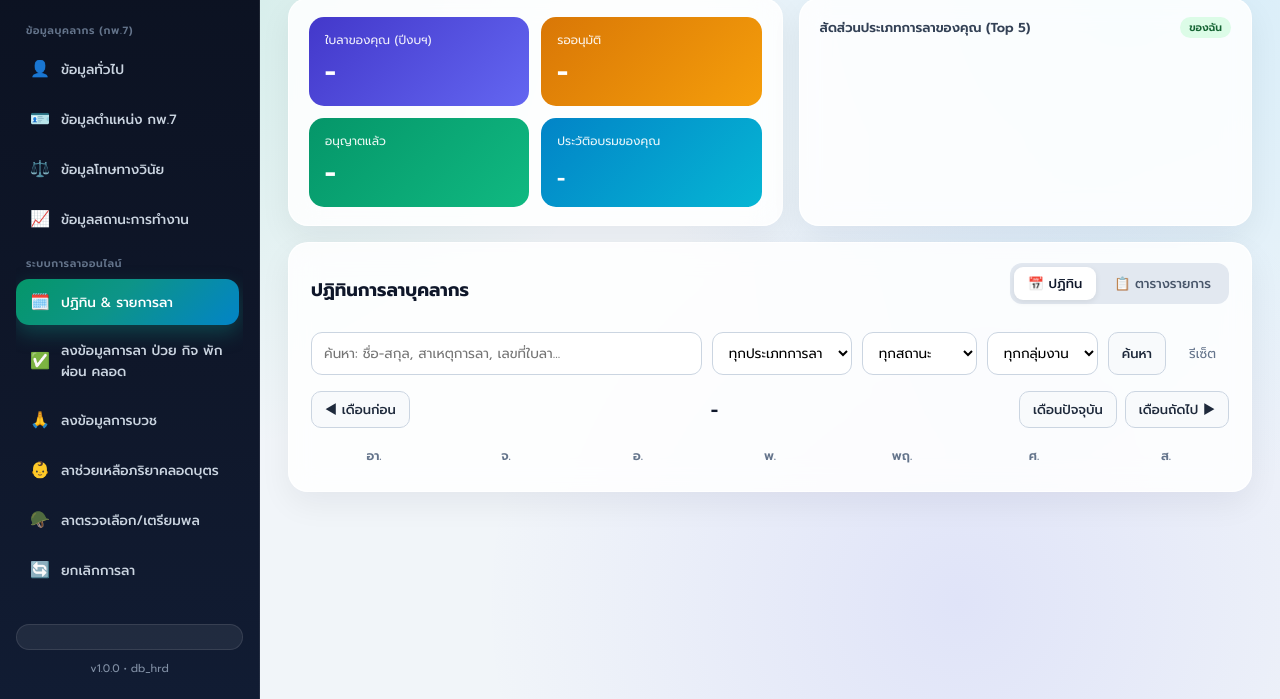
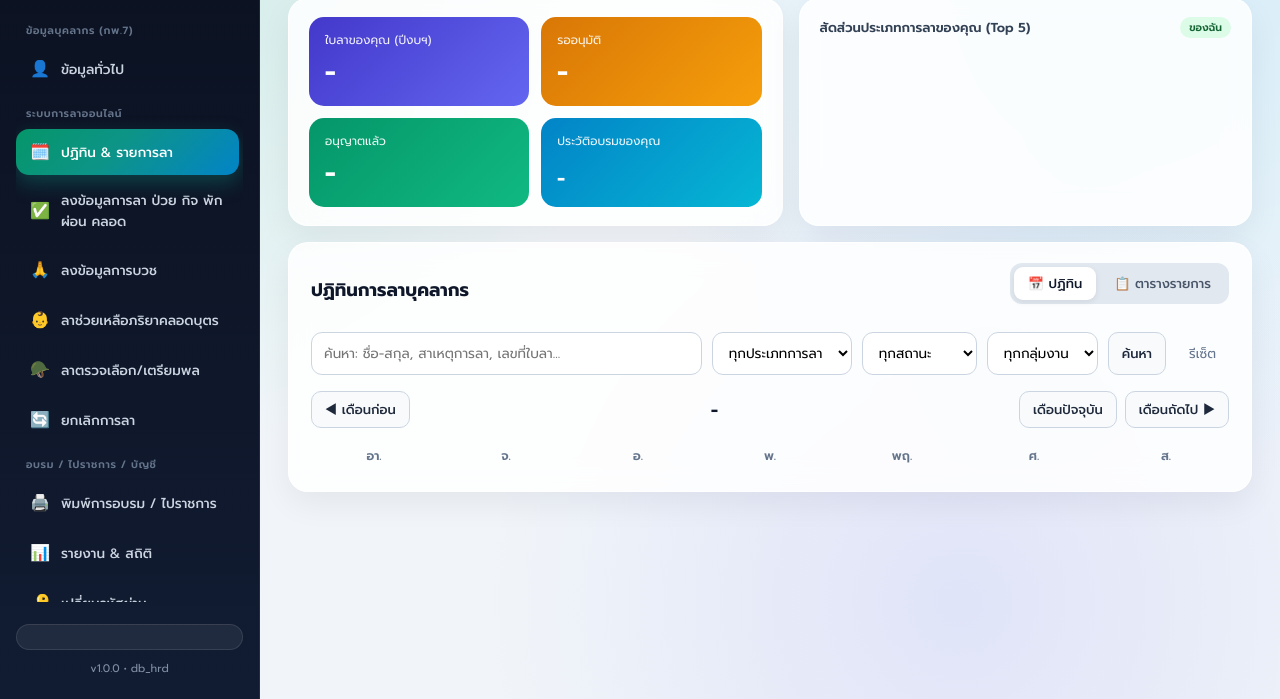
Before and after one commit to playparadachflook-hash/ksp-hrd-system, a website: page public/index.html in a window 1280 px wide. Shown: the part 101-800 px from the top of the page. Drawn offline with Linux system fonts and the light colour scheme; no server answers.

Commit message:
Remove position, discipline, and status menus from sidebar

```diff
--- a/public/index.html
+++ b/public/index.html
@@ -29,15 +29,6 @@
         <div class="nav-group-label">ข้อมูลบุคลากร (กพ.7)</div>
         <button class="nav-pill" data-sec="general" onclick="openHrdSection('general', this)">
           <span class="nav-ico">👤</span><span>ข้อมูลทั่วไป</span>
-        </button>
-        <button class="nav-pill" data-sec="position" onclick="openHrdSection('position', this)">
-          <span class="nav-ico">🪪</span><span>ข้อมูลตำแหน่ง กพ.7</span>
-        </button>
-        <button class="nav-pill" data-sec="discipline" onclick="openHrdSection('discipline', this)">
-          <span class="nav-ico">⚖️</span><span>ข้อมูลโทษทางวินัย</span>
-        </button>
-        <button class="nav-pill" data-sec="status" onclick="openHrdSection('status', this)">
-          <span class="nav-ico">📈</span><span>ข้อมูลสถานะการทำงาน</span>
         </button>
 
         <div class="nav-group-label">ระบบการลาออนไลน์</div>
```
